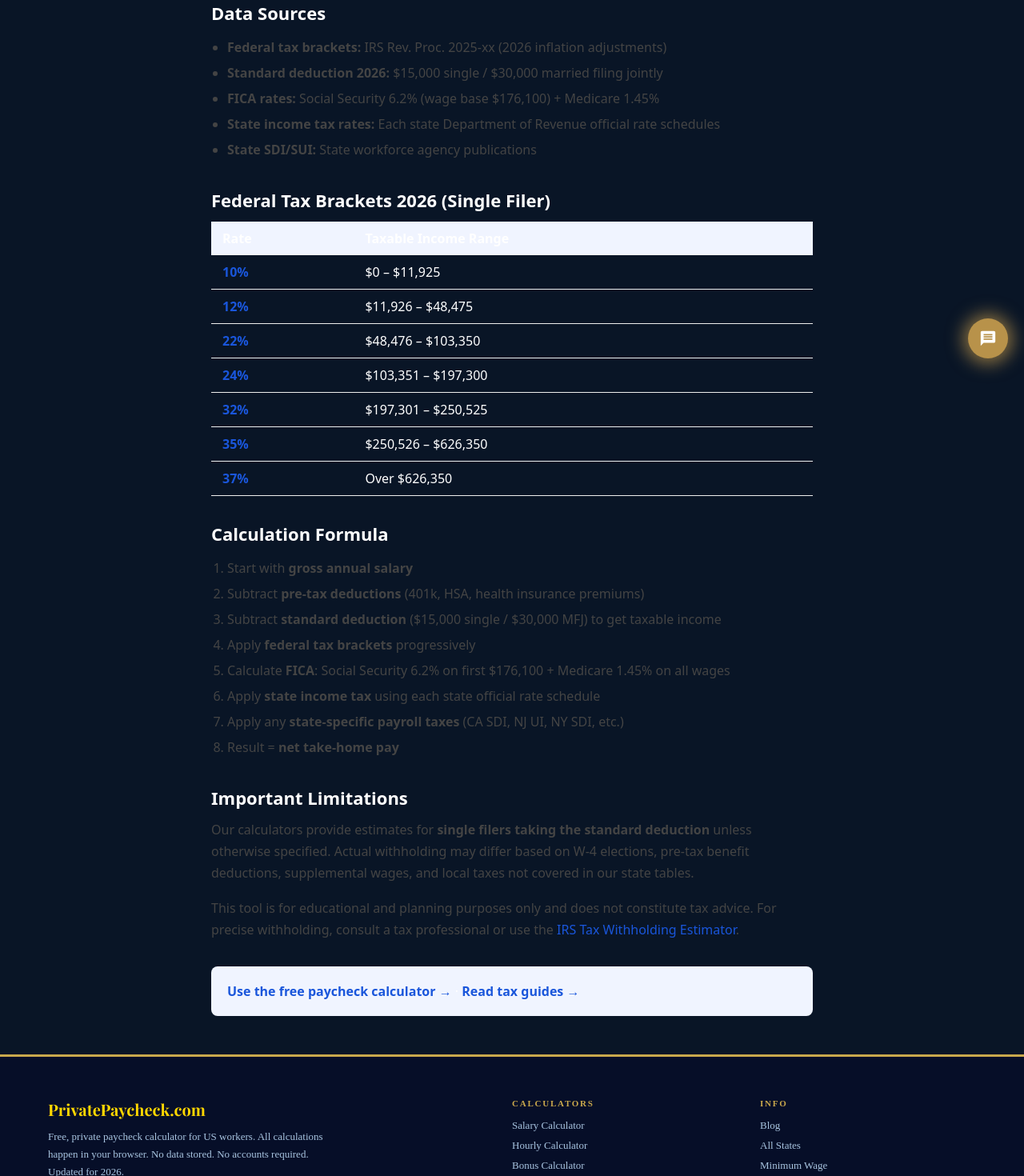
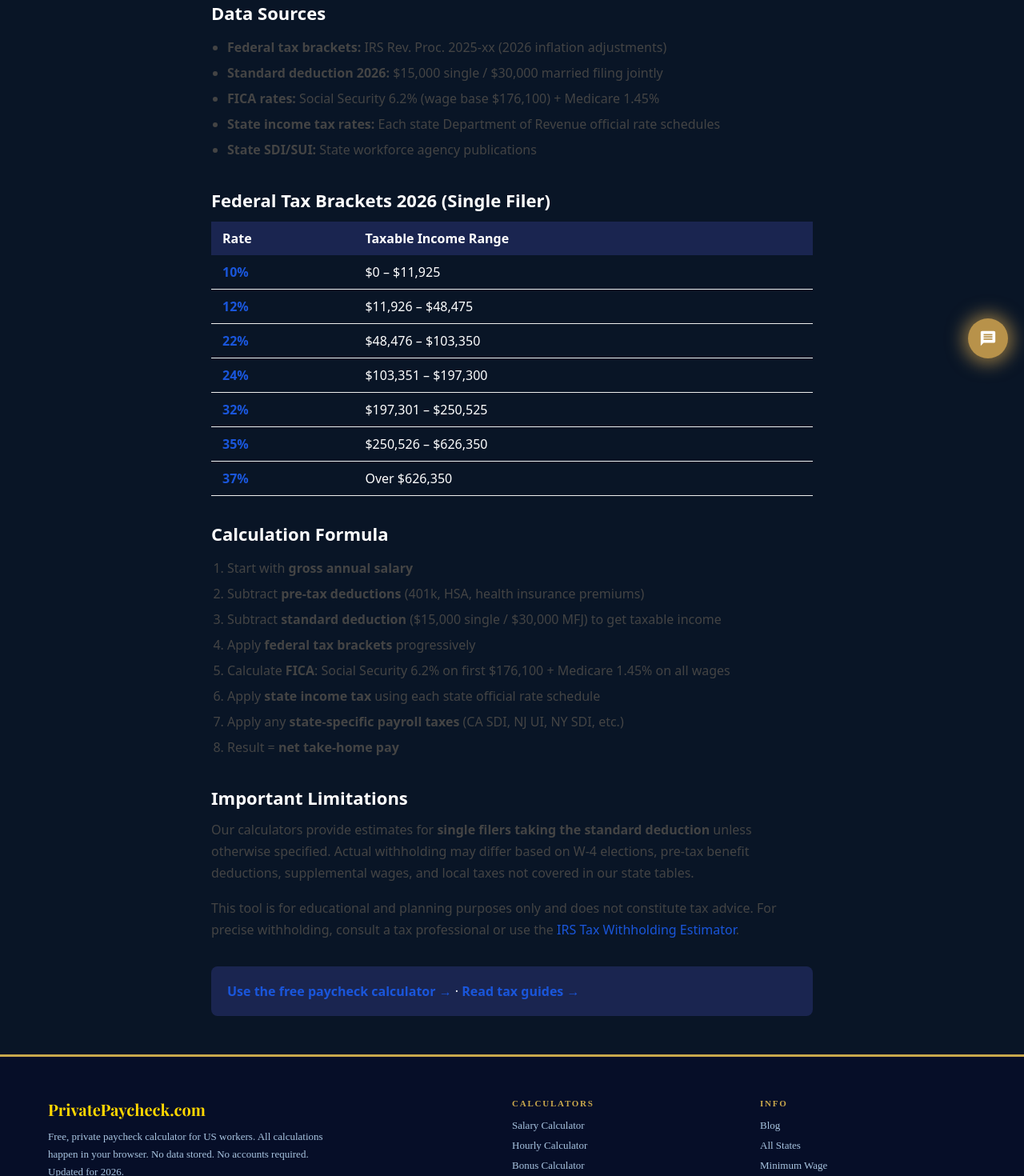
Before and after one commit to devqrcraft-ui/privatepaycheck, a Next.js app: page /methodology in a window 1280 px wide. Shown: the part 332-1802 px from the top of the page at 80% size. Built offline with nearby package versions, Linux system fonts and the light colour scheme.

Commit message:
fix: remaining light backgrounds in blog, methodology, unemployment pages

```diff
--- a/src/app/blog/page.tsx
+++ b/src/app/blog/page.tsx
@@ -72,7 +72,7 @@ const statePosts = [
 ]
 
 const card: React.CSSProperties = {
-  background: '#fff',
+  background: '#1a2550',
   border: '1px solid #e5e7eb',
   borderRadius: 10,
   padding: '16px 20px',
--- a/src/app/methodology/page.tsx
+++ b/src/app/methodology/page.tsx
@@ -22,7 +22,7 @@ export default function Page() {
 
       <h2 style={{ fontSize: 22, fontWeight: 800, marginBottom: 12 }}>Federal Tax Brackets 2026 (Single Filer)</h2>
       <table style={{ width: '100%', borderCollapse: 'collapse', marginBottom: 32 }}>
-        <thead><tr style={{ background: '#f0f4ff' }}>
+        <thead><tr style={{ background: '#1a2550' }}>
           <th style={{ padding: '10px 14px', textAlign: 'left' }}>Rate</th>
           <th style={{ padding: '10px 14px', textAlign: 'left' }}>Taxable Income Range</th>
         </tr></thead>
@@ -58,7 +58,7 @@ export default function Page() {
       <p style={{ color: '#444', lineHeight: 1.7, marginBottom: 16 }}>Our calculators provide estimates for <strong>single filers taking the standard deduction</strong> unless otherwise specified. Actual withholding may differ based on W-4 elections, pre-tax benefit deductions, supplemental wages, and local taxes not covered in our state tables.</p>
       <p style={{ color: '#444', lineHeight: 1.7, marginBottom: 32 }}>This tool is for educational and planning purposes only and does not constitute tax advice. For precise withholding, consult a tax professional or use the <a href="https://www.irs.gov/individuals/tax-withholding-estimator" target="_blank" rel="noopener" style={{ color: '#1a56db' }}>IRS Tax Withholding Estimator</a>.</p>
 
-      <div style={{ background: '#f0f4ff', borderRadius: 8, padding: 20 }}>
+      <div style={{ background: '#1a2550', borderRadius: 8, padding: 20 }}>
         <a href="/" style={{ color: '#1a56db', fontWeight: 700 }}>Use the free paycheck calculator →</a>
         {' · '}
         <a href="/blog" style={{ color: '#1a56db', fontWeight: 700 }}>Read tax guides →</a>
--- a/src/app/unemployment-calculator/[state]/UnemploymentCalculatorState.tsx
+++ b/src/app/unemployment-calculator/[state]/UnemploymentCalculatorState.tsx
@@ -61,7 +61,7 @@ export default function UnemploymentCalculatorState({
         )}
       </p>
 
-      <div style={{ background: '#f0f9ff', border: '1px solid #bae6fd', borderRadius: 12, padding: '24px 28px', marginBottom: 32 }}>
+      <div style={{ background: '#1a2550', border: '1px solid #2a3a6a', borderRadius: 12, padding: '24px 28px', marginBottom: 32 }}>
         <h2 style={{ fontSize: 18, fontWeight: 700, marginBottom: 16, color: '#0c4a6e' }}>
           Calculate Your Benefit
         </h2>
@@ -92,7 +92,7 @@ export default function UnemploymentCalculatorState({
               { label: 'Max Total (' + result.weeks + ' wks)', value: '$' + result.maxTotal.toLocaleString(), color: '#166534' },
               { label: 'Est. After-Tax/Week', value: '$' + result.afterTax, color: '#7c3aed' },
             ].map((item) => (
-              <div key={item.label} style={{ background: '#fff', borderRadius: 10, padding: '16px 12px', textAlign: 'center', boxShadow: '0 1px 4px rgba(0,0,0,0.08)' }}>
+              <div key={item.label} style={{ background: '#0f1a3a', borderRadius: 10, padding: '16px 12px', textAlign: 'center', boxShadow: '0 1px 4px rgba(0,0,0,0.08)' }}>
                 <div style={{ fontSize: 26, fontWeight: 800, color: item.color }}>{item.value}</div>
                 <div style={{ fontSize: 12, color: '#64748b', marginTop: 4 }}>{item.label}</div>
               </div>
```
